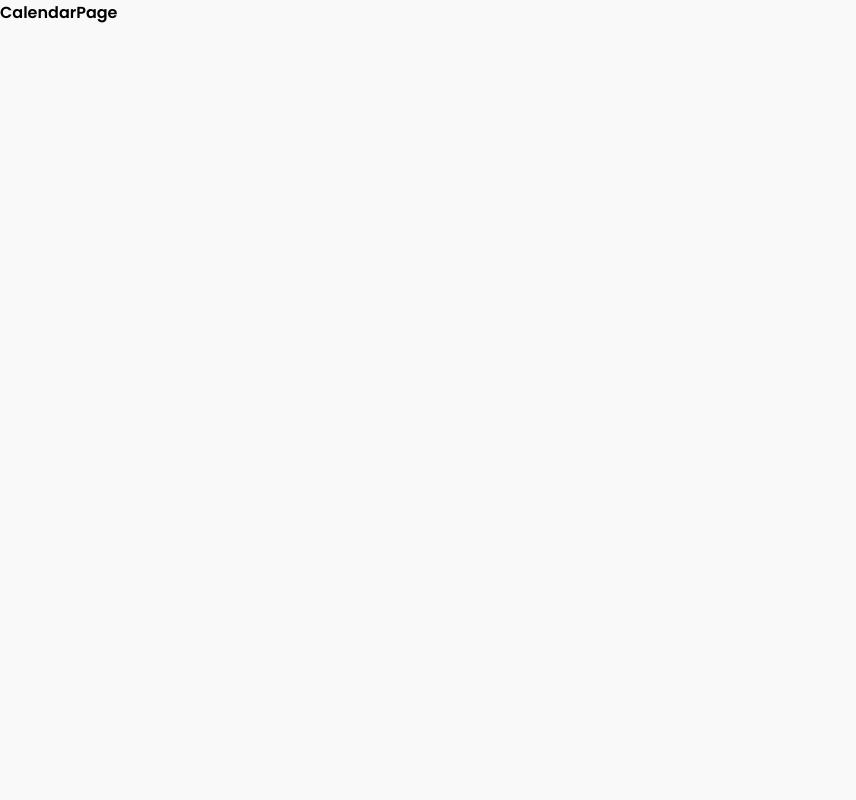
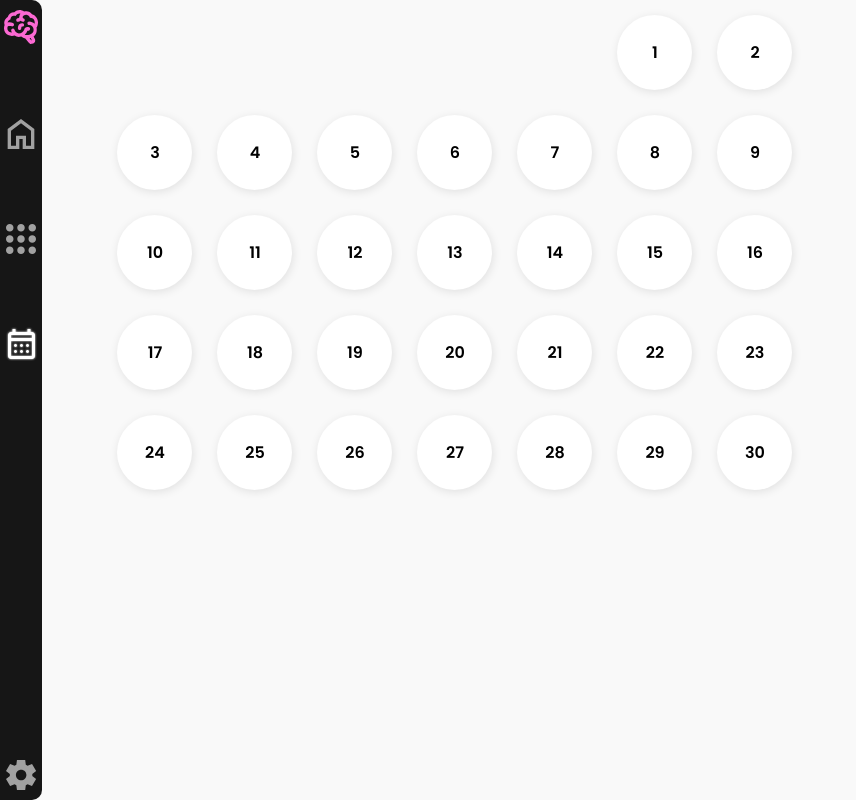
Before and after one commit to ProfVHS/second-mind, a React (Vite) app: page /calendar in a window 1280 px wide. Shown: the whole page, without its empty margins (0-856 px from the left). Built offline with nearby package versions, Linux system fonts and the light colour scheme.

Commit message:
some var names changes, rendering calendar

```diff
--- a/index.html
+++ b/index.html
@@ -4,7 +4,7 @@
     <meta charset="UTF-8" />
     <link rel="icon" type="image/svg+xml" href="/vite.svg" />
     <meta name="viewport" content="width=device-width, initial-scale=1.0" />
-    <title>Vite + React + TS</title>
+    <title>Second Mind</title>
   </head>
   <body>
     <div id="root"></div>
--- a/src/components/Modals/Tasks/EditModal.tsx
+++ b/src/components/Modals/Tasks/EditModal.tsx
@@ -7,9 +7,15 @@ interface EditModalProps {
   onClose: () => void;
   onEdit: (task: taskValues) => void;
   task: taskValues;
+  categories: [categoryValues];
 }
 
-export function EditModal({ onClose, task, onEdit }: EditModalProps) {
+export function EditModal({
+  onClose,
+  task,
+  onEdit,
+  categories,
+}: EditModalProps) {
   const {
     register,
     handleSubmit,
@@ -20,14 +26,6 @@ export function EditModal({ onClose, task, onEdit }: EditModalProps) {
     onEdit(data);
     onClose();
   };
-
-  const loadCategories = () => {
-    const categoriesStorage: string =
-      localStorage.getItem("categories") || "[]";
-    const categoriesArray = JSON.parse(categoriesStorage);
-    return categoriesArray;
-  };
-  const categories: [categoryValues] = loadCategories();
 
   return (
     <>
--- a/src/components/task/index.tsx
+++ b/src/components/task/index.tsx
@@ -12,7 +12,7 @@ interface TasksBoxProps {
 
 const priorityIndex = ["LOW", "MEDIUM", "HIGH"];
 
-function TasksBox({
+export function TasksBox({
   tasks,
   showModal,
   progressFilter,
@@ -74,5 +74,3 @@ function TasksBox({
     </div>
   );
 }
-
-export default TasksBox;
--- a/src/css/App.css
+++ b/src/css/App.css
@@ -367,6 +367,23 @@ body {
   box-shadow: 1px 2px 10px rgba(0, 0, 0, 0.2);
 }
 
+.calendar {
+  display: grid;
+  grid-template-rows: auto;
+  grid-template-columns: auto;
+  gap: 25px;
+}
+.calendar_day {
+  display: flex;
+  justify-content: center;
+  align-items: center;
+  height: 75px;
+  width: 75px;
+  background: #fff;
+  box-shadow: 1px 2px 10px rgba(0, 0, 0, 0.1);
+  border-radius: 50%;
+}
+
 @keyframes fadeIn {
   0% {
     opacity: 0;
--- a/src/main.tsx
+++ b/src/main.tsx
@@ -1,4 +1,4 @@
-import React from "react";
+import React, { useState } from "react";
 import ReactDOM from "react-dom/client";
 import "./index.css";
 import { HomePage } from "./pages/HomePage";
--- a/src/pages/CalendarPage.tsx
+++ b/src/pages/CalendarPage.tsx
@@ -1,5 +1,41 @@
-import React from "react";
+import React, { useState } from "react";
+import Navbar from "../components/navbar";
+import { eachDayOfInterval, getDate, getDay, getWeekOfMonth } from "date-fns";
+
+const dateNow = new Date();
 
 export function CalendarPage() {
-  return <div>CalendarPage</div>;
+  const [year, setYear] = useState<number>(dateNow.getFullYear());
+  const [month, setMonth] = useState<number>(dateNow.getMonth());
+  const [days, setDays] = useState(
+    eachDayOfInterval({
+      start: new Date(2023, 3, 1),
+      end: new Date(2023, 3, 30),
+    })
+  );
+  //new Date(2023, 4, 0).getDate()
+  console.log(days);
+
+  return (
+    <>
+      <div className="wrapper">
+        <Navbar subpage="CALENDAR" />
+        <div className="content">
+          <div className="calendar">
+            {days.map((day, i) => (
+              <div
+                className="calendar_day"
+                style={{
+                  gridColumn: getDay(day) === 0 ? 7 : getDay(day),
+                  gridRow: getWeekOfMonth(day, { weekStartsOn: 1 }),
+                }}
+              >
+                {getDate(day)}
+              </div>
+            ))}
+          </div>
+        </div>
+      </div>
+    </>
+  );
 }
--- a/src/pages/CategoryPage.tsx
+++ b/src/pages/CategoryPage.tsx
@@ -4,7 +4,7 @@ import { useState } from "react";
 import "../css/App.css";
 
 import FilterButtons from "../components/FilterButtons";
-import TasksBox from "../components/Task";
+import { TasksBox } from "../components/Task";
 import Navbar from "../components/navbar";
 import AddTaskBtn from "../components/AddTaskBtn";
 import { AddModal } from "../components/Modals/Tasks/AddModal";
@@ -19,7 +19,7 @@ export function CategoryPage() {
   const [filter, setFilter] = useState<progressFilter>("TODO");
   const [modalVisibility, setModalVisibility] =
     useState<modalVisibility>(false);
-  const [toEditId, setToEditId] = useState<number>(0);
+  const [selectedId, setSelectedId] = useState<number>(0);
 
   //==== loading/saving tasks system ====//
 
@@ -29,7 +29,16 @@ export function CategoryPage() {
     return tasksArray;
   };
 
+  const loadCategories = () => {
+    const categoriesStorage: string =
+      localStorage.getItem("categories") || "[]";
+    const categoriesArray = JSON.parse(categoriesStorage);
+    return categoriesArray;
+  };
+
   const [tasks, setTasks] = useState<[taskValues]>(loadTasks);
+  const [categories, setCategories] =
+    useState<[categoryValues]>(loadCategories);
 
   const saveTasks = () => {
     const newTasksStorage = JSON.stringify(tasks);
@@ -45,7 +54,7 @@ export function CategoryPage() {
 
   const editTask = (task: taskValues) => {
     const newTasks: [taskValues] = tasks;
-    newTasks[toEditId] = task;
+    newTasks[selectedId] = task;
     setTasks(newTasks);
     saveTasks();
   };
@@ -67,7 +76,7 @@ export function CategoryPage() {
   };
 
   const showModal = (modal: modalVisibility, id: number) => {
-    setToEditId(id);
+    setSelectedId(id);
     setModalVisibility(modal);
   };
 
@@ -99,20 +108,21 @@ export function CategoryPage() {
       {modalVisibility === "DELETE" && (
         <DeleteModal
           onClose={() => setModalVisibility(false)}
-          onDelete={() => deleteTask(toEditId)}
+          onDelete={() => deleteTask(selectedId)}
         />
       )}
       {modalVisibility === "DONE" && (
         <DoneModal
           onClose={() => setModalVisibility(false)}
-          onChange={() => changeProgress(toEditId)}
+          onChange={() => changeProgress(selectedId)}
         />
       )}
       {modalVisibility === "EDIT" && (
         <EditModal
           onClose={() => setModalVisibility(false)}
-          task={tasks[toEditId]}
+          task={tasks[selectedId]}
           onEdit={editTask}
+          categories={categories}
         />
       )}
     </>
--- a/src/pages/HomePage.tsx
+++ b/src/pages/HomePage.tsx
@@ -4,19 +4,19 @@ import { useState } from "react";
 import "../css/App.css";
 
 import FilterButtons from "../components/FilterButtons";
-import TasksBox from "../components/Task";
 import Navbar from "../components/navbar";
 import AddTaskBtn from "../components/AddTaskBtn";
 import { AddModal } from "../components/Modals/Tasks/AddModal";
 import { DeleteModal } from "../components/Modals/Tasks/DeleteModal";
 import { DoneModal } from "../components/Modals/Tasks/DoneModal";
 import { EditModal } from "../components/Modals/Tasks/EditModal";
+import { TasksBox } from "../components/Task";
 
 export function HomePage() {
   const [filter, setFilter] = useState<progressFilter>("TODO");
   const [modalVisibility, setModalVisibility] =
     useState<modalVisibility>(false);
-  const [toEditId, setToEditId] = useState<number>(0);
+  const [selectedId, setSelectedId] = useState<number>(0);
 
   //==== loading/saving tasks system ====//
 
@@ -26,7 +26,16 @@ export function HomePage() {
     return tasksArray;
   };
 
+  const loadCategories = () => {
+    const categoriesStorage: string =
+      localStorage.getItem("categories") || "[]";
+    const categoriesArray = JSON.parse(categoriesStorage);
+    return categoriesArray;
+  };
+
   const [tasks, setTasks] = useState<[taskValues]>(loadTasks);
+  const [categories, setCategories] =
+    useState<[categoryValues]>(loadCategories);
 
   const saveTasks = () => {
     const newTasksStorage = JSON.stringify(tasks);
@@ -42,7 +51,7 @@ export function HomePage() {
 
   const editTask = (task: taskValues) => {
     const newTasks: [taskValues] = tasks;
-    newTasks[toEditId] = task;
+    newTasks[selectedId] = task;
     setTasks(newTasks);
     saveTasks();
   };
@@ -64,7 +73,7 @@ export function HomePage() {
   };
 
   const showModal = (modal: modalVisibility, id: number) => {
-    setToEditId(id);
+    setSelectedId(id);
     setModalVisibility(modal);
   };
 
@@ -93,20 +102,21 @@ export function HomePage() {
       {modalVisibility === "DELETE" && (
         <DeleteModal
           onClose={() => setModalVisibility(false)}
-          onDelete={() => deleteTask(toEditId)}
+          onDelete={() => deleteTask(selectedId)}
         />
       )}
       {modalVisibility === "DONE" && (
         <DoneModal
           onClose={() => setModalVisibility(false)}
-          onChange={() => changeProgress(toEditId)}
+          onChange={() => changeProgress(selectedId)}
         />
       )}
       {modalVisibility === "EDIT" && (
         <EditModal
           onClose={() => setModalVisibility(false)}
-          task={tasks[toEditId]}
+          task={tasks[selectedId]}
           onEdit={editTask}
+          categories={categories}
         />
       )}
     </>
--- a/src/scss/App.scss
+++ b/src/scss/App.scss
@@ -440,6 +440,26 @@ body {
     }
   }
 }
+.calendar {
+  display: grid;
+  grid-template-rows: auto;
+  grid-template-columns: auto;
+  gap: 25px;
+
+  &_day {
+    display: flex;
+    justify-content: center;
+    align-items: center;
+
+    height: 75px;
+    width: 75px;
+
+    background: #fff;
+    box-shadow: 1px 2px 10px rgba(0, 0, 0, 0.1);
+
+    border-radius: 50%;
+  }
+}
 
 @keyframes fadeIn {
   0% {
```
Also changed, not shown: 1 other file (tests, documents, lock files or other folders).
